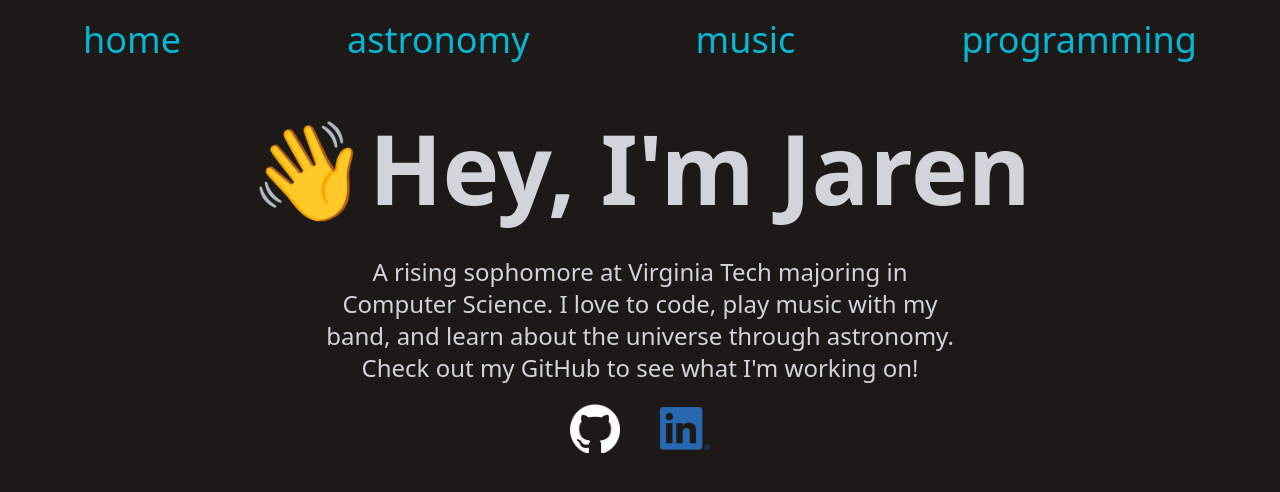
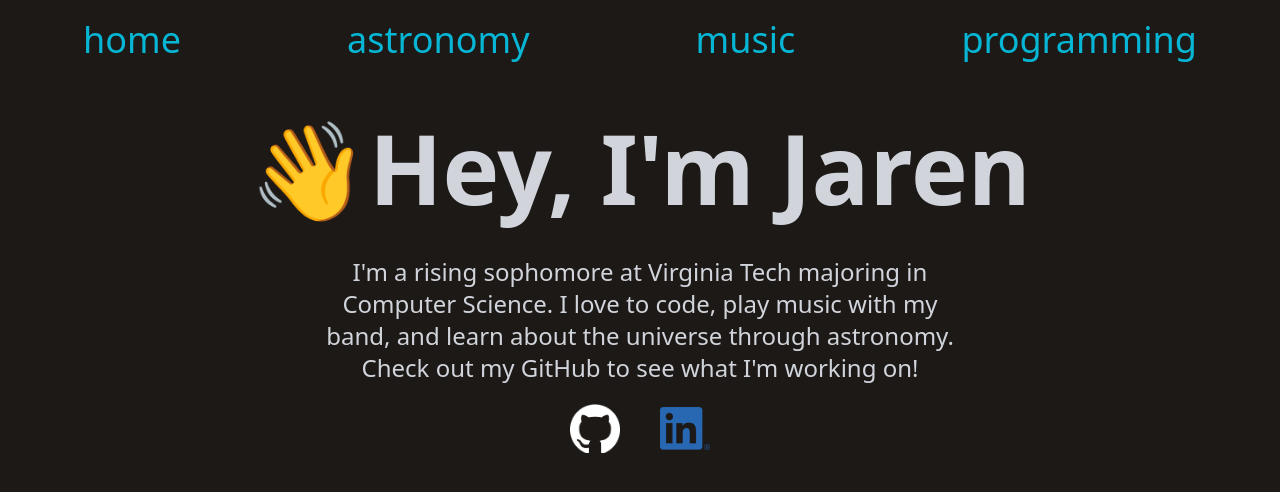
Before and after one commit to Fyrlex/jaren.me, a SvelteKit app: page / in a window 1280 px wide. Shown: the top 492 px of the page. Built offline with nearby package versions, Linux system fonts and the light colour scheme.

Commit message:
fix: grammar

```diff
--- a/src/routes/+page.svelte
+++ b/src/routes/+page.svelte
@@ -16,8 +16,8 @@
     👋Hey, I&apos;m Jaren
   </h1>
   <p class="text-2xl w-[90vw] sm:w-1/2 max-w-fit mx-auto">
-    A rising sophomore at Virginia Tech majoring in Computer Science. I love to code, play music with my band, and learn
-    about the universe through astronomy. Check out my GitHub to see what I'm working on!
+    I&apos;m a rising sophomore at Virginia Tech majoring in Computer Science. I love to code, play music with my band,
+    and learn about the universe through astronomy. Check out my GitHub to see what I'm working on!
   </p>
   <div class="flex flex-row items-center justify-center">
     <div class="m-5">
```
